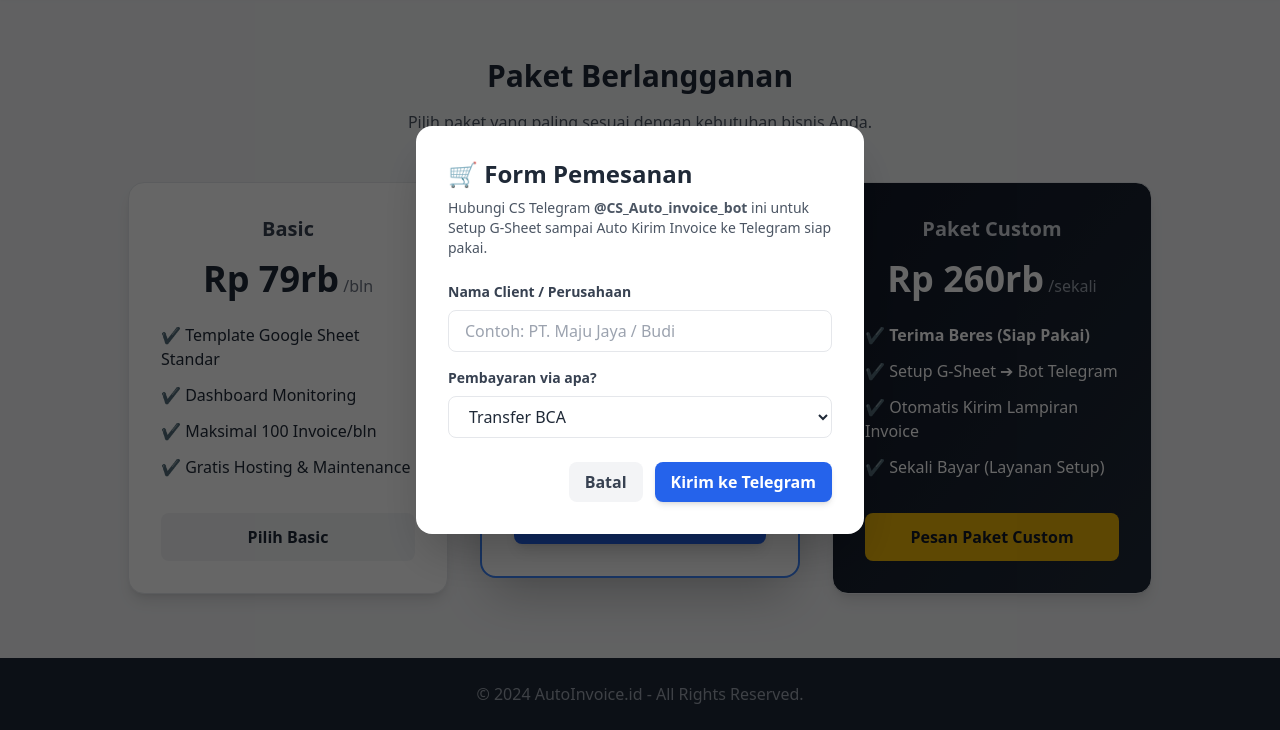
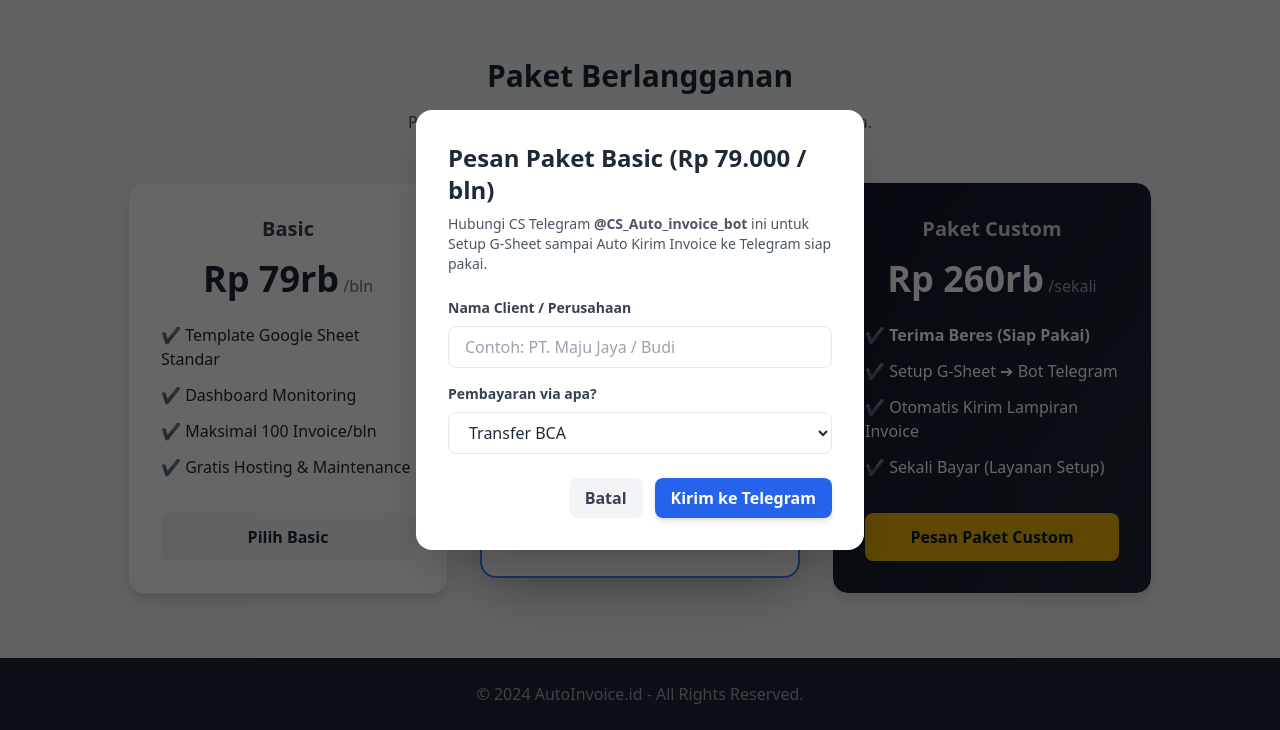
Before and after one commit to sthevy93-alt/autoinvoice-web, a plain HTML site: page index.html in a window 1280 px wide. Both pictures are taken after a click on the button "Pilih Basic". Shown: the part 648-1378 px from the top of the page. Drawn offline with nearby package versions, Linux system fonts and the light colour scheme.

Commit message:
Update index.html

```diff
--- a/index.html
+++ b/index.html
@@ -114,7 +114,7 @@
     <!-- Modal Form Pemesanan -->
     <div id="orderModal" class="hidden fixed inset-0 bg-black bg-opacity-60 z-50 flex justify-center items-center px-4 transition-opacity">
         <div class="bg-white rounded-2xl p-8 max-w-md w-full shadow-2xl">
-            <h3 class="text-2xl font-extrabold mb-2 text-gray-800">🛒 Form Pemesanan</h3>
+            <h3 class="text-2xl font-extrabold mb-2 text-gray-800" id="modalTitle">Form Pemesanan</h3>
             <p class="text-sm text-gray-600 mb-6">Hubungi CS Telegram <b>@CS_Auto_invoice_bot</b> ini untuk Setup G-Sheet sampai Auto Kirim Invoice ke Telegram siap pakai.</p>
 
             <form id="orderForm" onsubmit="submitForm(event)">
@@ -147,6 +147,7 @@
             document.getElementById('orderModal').classList.remove('hidden');
             document.getElementById('pkgName').value = pkg;
             document.getElementById('pkgPrice').value = price;
+            document.getElementById('modalTitle').innerText = 'Pesan Paket ' + pkg + ' (' + price + ')';
         }
         function closeModal() {
             document.getElementById('orderModal').classList.add('hidden');
```
